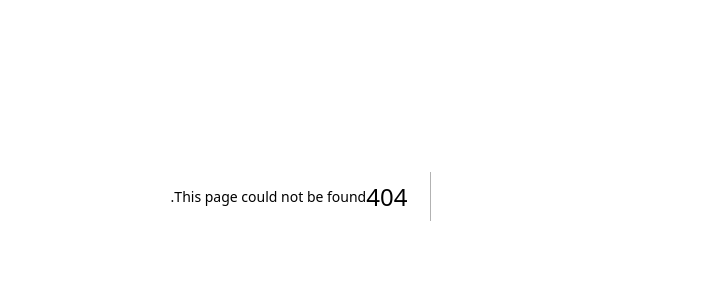
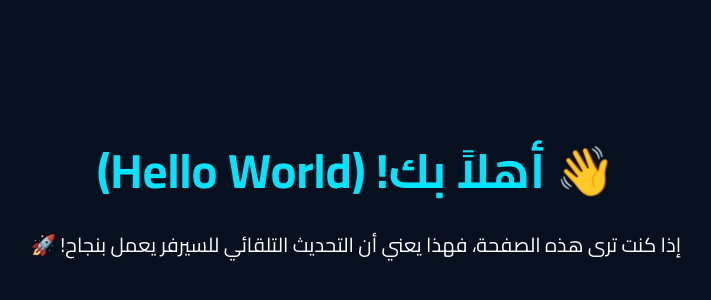
Before and after one commit to WeekendGoCo/weekendgo-designer, a Next.js app: page /hello in a window 1280 px wide. Before the commit this address had no page. Shown: the part 204-504 px from the top of the page, without its empty margins (371-1082 px from the left). Built offline with nearby package versions, Linux system fonts and the light colour scheme; a web font is replaced by a local one.

Commit message:
feat: add initial landing page for hello route

```diff
--- /dev/null
+++ b/src/app/hello/page.js
@@ -0,0 +1,21 @@
+export default function HelloPage() {
+  return (
+    <div style={{
+      display: 'flex',
+      flexDirection: 'column',
+      alignItems: 'center',
+      justifyContent: 'center',
+      minHeight: '100vh',
+      fontFamily: 'Cairo, sans-serif',
+      backgroundColor: '#07101F',
+      color: '#00E5FF',
+      textAlign: 'center',
+      padding: '20px'
+    }}>
+      <h1 style={{ fontSize: '3rem', marginBottom: '1rem' }}>👋 أهلاً بك! (Hello World)</h1>
+      <p style={{ fontSize: '1.25rem', color: '#ffffff' }}>
+        إذا كنت ترى هذه الصفحة، فهذا يعني أن التحديث التلقائي للسيرفر يعمل بنجاح! 🚀
+      </p>
+    </div>
+  );
+}
```
